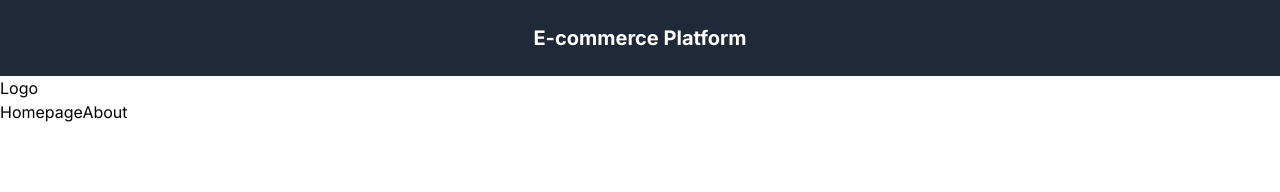
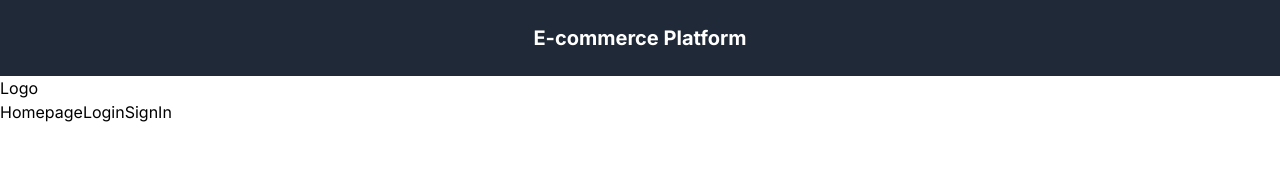
Before and after one commit to MrBartosz/E-commercePlatform, a Next.js app: page /login in a window 1280 px wide. Shown: the top 192 px of the page. Built offline with nearby package versions, Linux system fonts and the light colour scheme.

Commit message:
fix: links

```diff
--- a/src/app/about/page.tsx
+++ /dev/null
@@ -1,5 +0,0 @@
-const AboutPage = () => {
-  return <div>AboutPage</div>
-}
-
-export default AboutPage
--- a/src/app/components/navbar/links/Links.tsx
+++ b/src/app/components/navbar/links/Links.tsx
@@ -6,8 +6,12 @@ const links = [
     path: '/',
   },
   {
-    title: 'About',
-    path: '/about',
+    title: 'Login',
+    path: '/login',
+  },
+  {
+    title: 'SignIn',
+    path: '/signIn',
   },
 ]
 
```
